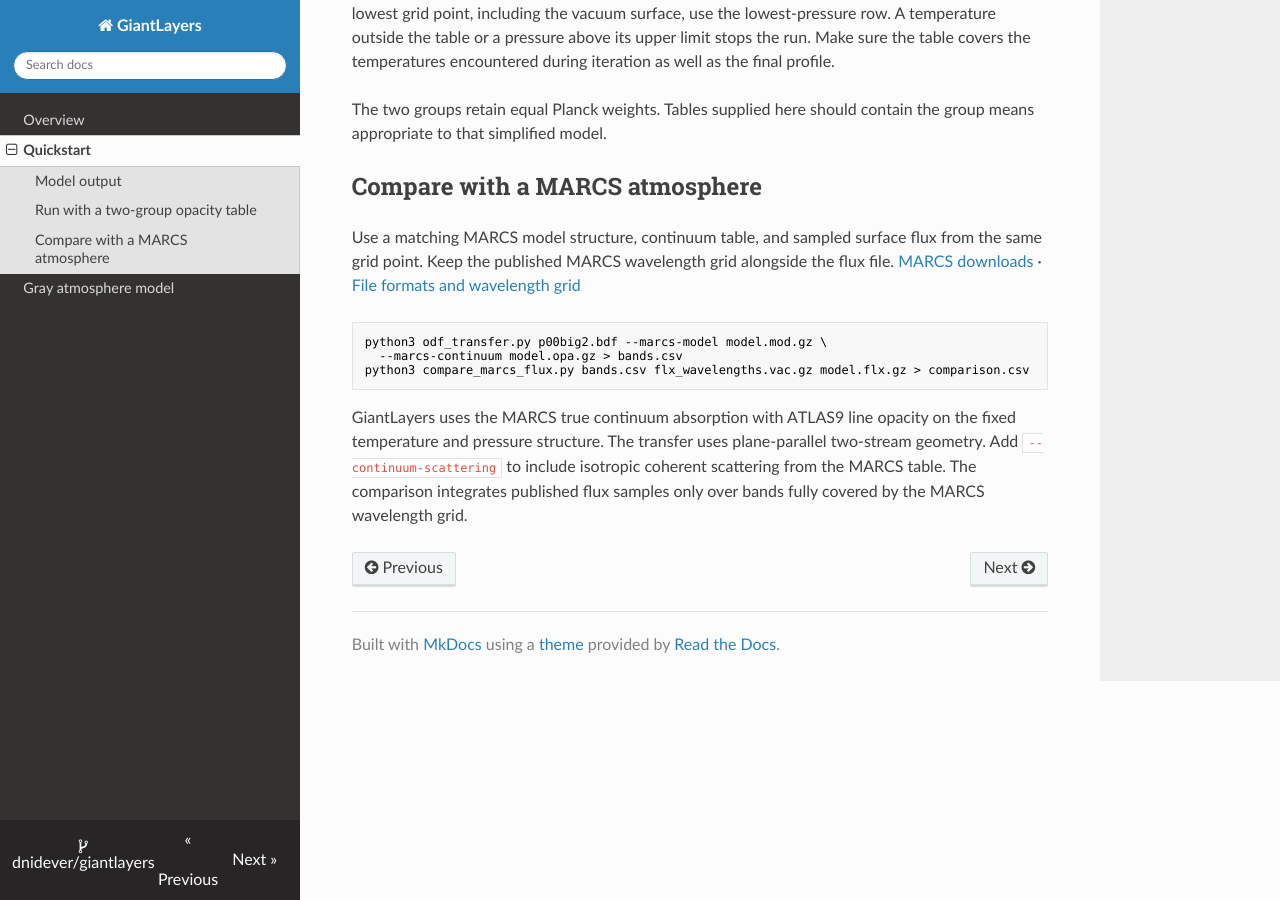
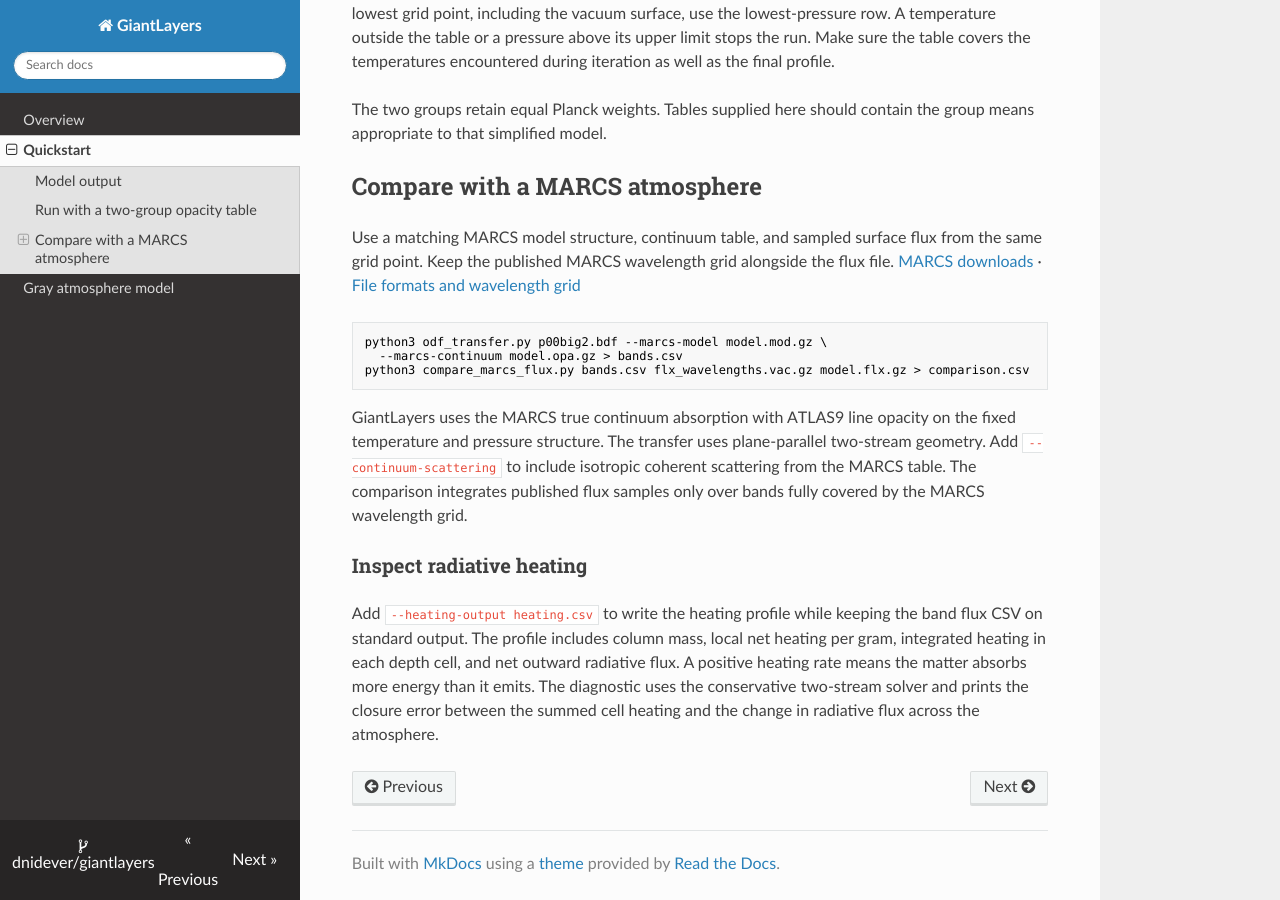
Before and after one commit to dnidever/giantlayers, an MkDocs documentation site: the page built from docs/quickstart.md, in a window 1280 px wide and 900 px high, scrolled down 1200 px. Built offline with MkDocs 1.6.1, drawn with Linux system fonts in a browser that asks for light colours; nearby versions of some CDN libraries.

Commit message:
Document radiative heating output and sign convention

````diff
--- a/docs/quickstart.md
+++ b/docs/quickstart.md
@@ -56,3 +56,7 @@ python3 compare_marcs_flux.py bands.csv flx_wavelengths.vac.gz model.flx.gz > co
 ```
 
 GiantLayers uses the MARCS true continuum absorption with ATLAS9 line opacity on the fixed temperature and pressure structure. The transfer uses plane-parallel two-stream geometry. Add `--continuum-scattering` to include isotropic coherent scattering from the MARCS table. The comparison integrates published flux samples only over bands fully covered by the MARCS wavelength grid.
+
+### Inspect radiative heating
+
+Add `--heating-output heating.csv` to write the heating profile while keeping the band flux CSV on standard output. The profile includes column mass, local net heating per gram, integrated heating in each depth cell, and net outward radiative flux. A positive heating rate means the matter absorbs more energy than it emits. The diagnostic uses the conservative two-stream solver and prints the closure error between the summed cell heating and the change in radiative flux across the atmosphere.
````
